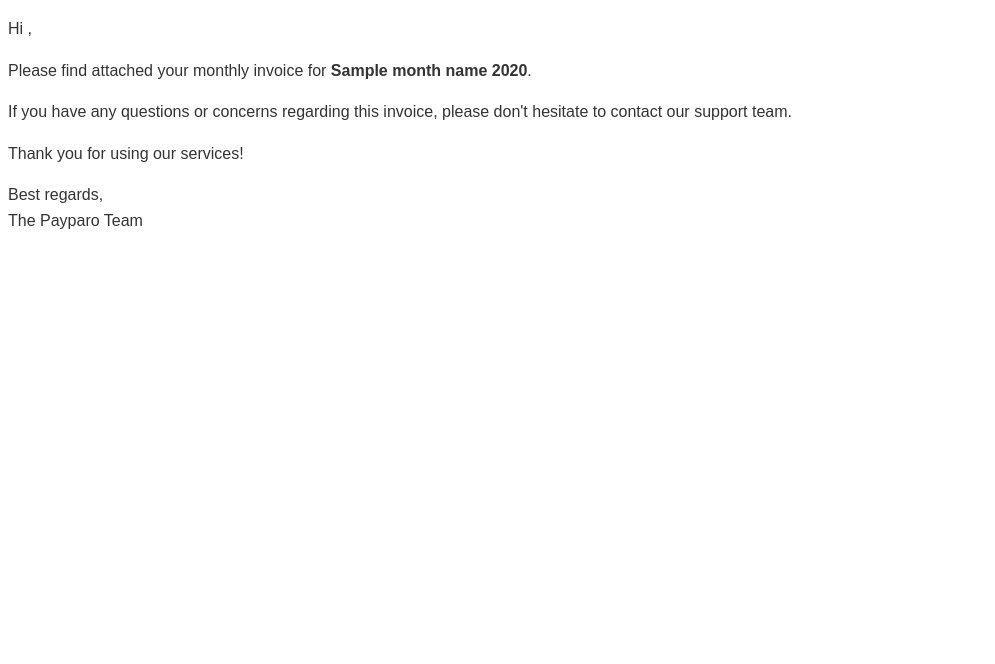
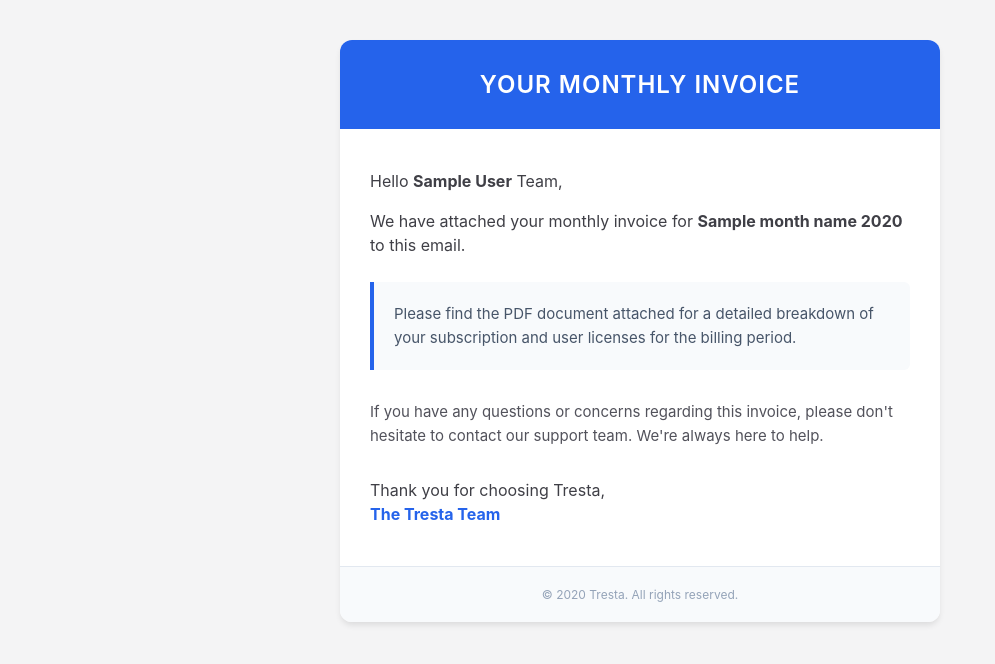
Before and after one commit to AI-Royal-Knight/josue-backend, a Django app: template app/templates/super_admin/invoice_email.html in a window 1280 px wide. Shown: the top 664 px of the page, without its empty margins (0-995 px from the left). Run offline with Django 5.2, Linux system fonts and the light colour scheme; tables that the repository leaves empty hold one stand-in row (values such as "Sample post"); the template is opened without the code that fills it: values that come from a table or form of the project are taken from there, most other values are stand-ins (such as "Sample title", 1, 10 or a date in 2020); parts of the project's set-up code (start-up, migrations or seed data) failed here and were passed over.

Commit message:
style: redesign super admin invoice email template with professional branding and layout

```diff
--- a/app/templates/super_admin/invoice_email.html
+++ b/app/templates/super_admin/invoice_email.html
@@ -1,18 +1,35 @@
 <!DOCTYPE html>
 <html>
-<head>
-    <meta charset="utf-8">
-</head>
-<body style="font-family: Arial, sans-serif; color: #333; line-height: 1.6;">
-    <p>Hi {{ company.admin_name }},</p>
+<body style="font-family: -apple-system, BlinkMacSystemFont, 'Segoe UI', Roboto, Helvetica, Arial, sans-serif; background-color: #f4f4f5; padding: 40px 20px; margin: 0; color: #3f3f46;">
+    <div style="max-width: 600px; margin: 0 auto; background-color: #ffffff; border-radius: 12px; overflow: hidden; box-shadow: 0 4px 6px -1px rgba(0, 0, 0, 0.1);">
+        <div style="background-color: #2563eb; padding: 30px; text-align: center;">
+            <h1 style="color: #ffffff; margin: 0; font-size: 24px; font-weight: 600; letter-spacing: 1px;">YOUR MONTHLY INVOICE</h1>
+        </div>
+        <div style="padding: 40px 30px;">
+            <p style="margin-top: 0; font-size: 16px; line-height: 24px;">Hello <strong>{{ company.company_name }}</strong> Team,</p>
 
-    <p>Please find attached your monthly invoice for <strong>{{ month_name }} {{ year }}</strong>.</p>
+            <p style="font-size: 16px; line-height: 24px; color: #3f3f46;">
+                We have attached your monthly invoice for <strong>{{ month_name }} {{ year }}</strong> to this email.
+            </p>
 
-    <p>If you have any questions or concerns regarding this invoice, please don't hesitate to contact our support team.</p>
+            <div style="background-color: #f8fafc; border-left: 4px solid #2563eb; padding: 20px; margin: 25px 0; border-radius: 0 6px 6px 0;">
+                <p style="margin: 0; font-size: 15px; color: #475569; line-height: 24px;">
+                    Please find the PDF document attached for a detailed breakdown of your subscription and user licenses for the billing period.
+                </p>
+            </div>
 
-    <p>Thank you for using our services!</p>
+            <p style="font-size: 15px; line-height: 24px; color: #52525b; margin-top: 30px;">
+                If you have any questions or concerns regarding this invoice, please don't hesitate to contact our support team. We're always here to help.
+            </p>
 
-    <p>Best regards,<br>
-    The Payparo Team</p>
+            <p style="font-size: 16px; line-height: 24px; margin-bottom: 0; margin-top: 30px;">
+                Thank you for choosing Tresta,<br>
+                <strong style="color: #2563eb;">The Tresta Team</strong>
+            </p>
+        </div>
+        <div style="background-color: #f8fafc; padding: 20px; text-align: center; border-top: 1px solid #e2e8f0;">
+            <p style="margin: 0; font-size: 12px; color: #94a3b8;">&copy; {{ year }} Tresta. All rights reserved.</p>
+        </div>
+    </div>
 </body>
 </html>
```
